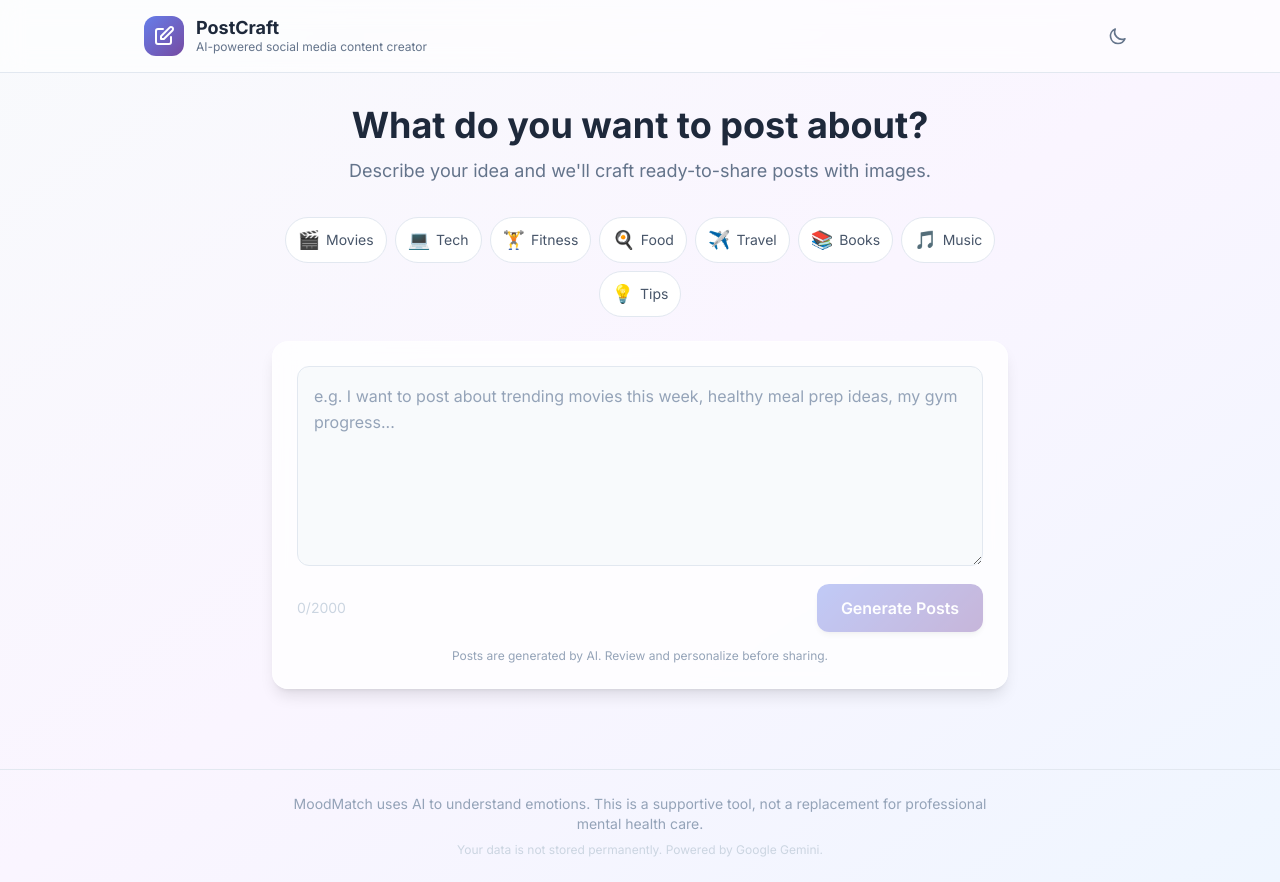
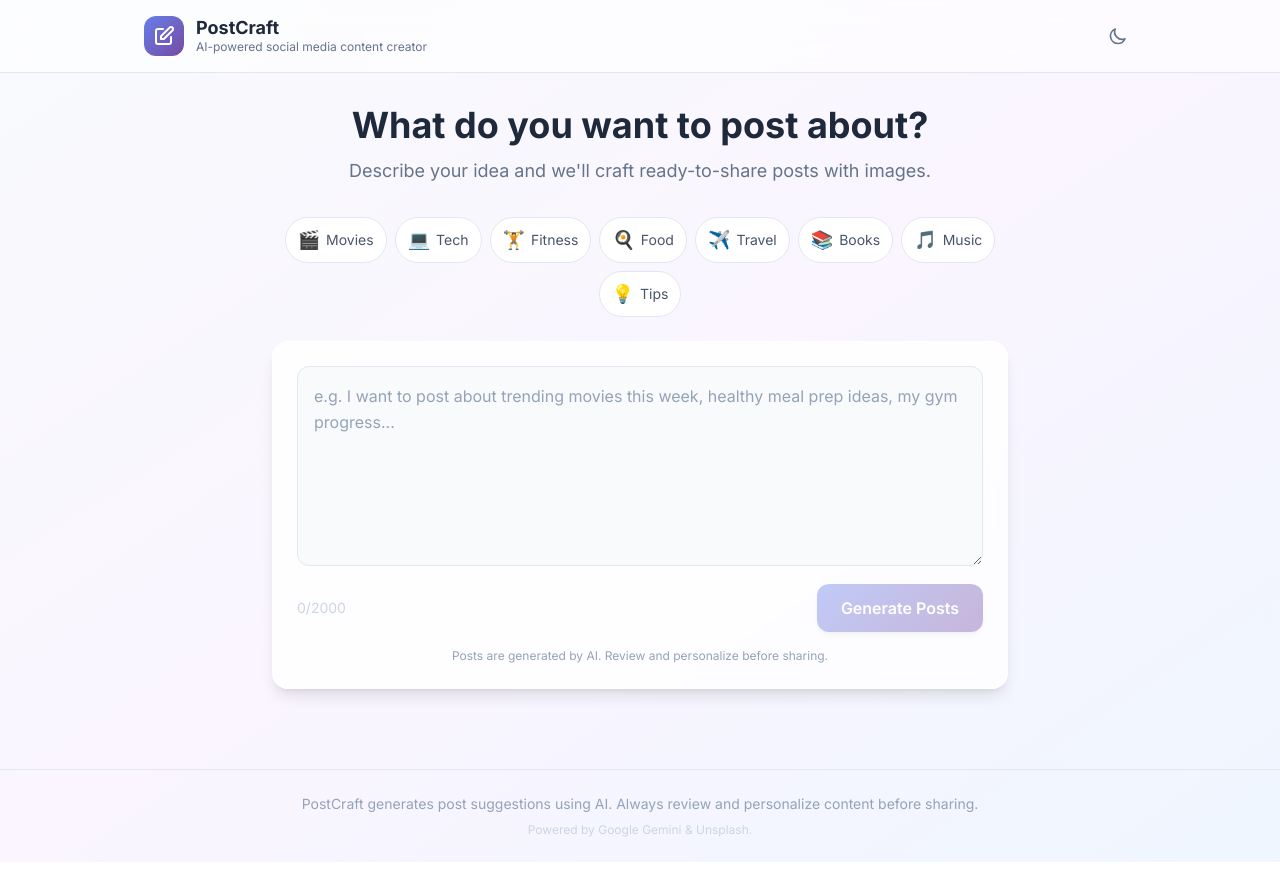
Before and after one commit to Masembe0757/social_post_recommendation, a React (Create React App) app in the folder client/: page / in a window 1280 px wide. Built offline with nearby package versions, Linux system fonts and the light colour scheme; no server answers; the HTML template or start-up script is replaced by a standard one.

Commit message:
Rebrand footer for content creation purpose

```diff
--- a/client/src/components/Footer.js
+++ b/client/src/components/Footer.js
@@ -5,10 +5,10 @@ function Footer() {
     <footer className="border-t border-slate-200 dark:border-slate-700 mt-12 py-6">
       <div className="max-w-3xl mx-auto px-4 text-center">
         <p className="text-sm text-slate-400 dark:text-slate-500">
-          MoodMatch uses AI to understand emotions. This is a supportive tool, not a replacement for professional mental health care.
+          PostCraft generates post suggestions using AI. Always review and personalize content before sharing.
         </p>
         <p className="text-xs text-slate-300 dark:text-slate-600 mt-2">
-          Your data is not stored permanently. Powered by Google Gemini.
+          Powered by Google Gemini &amp; Unsplash.
         </p>
       </div>
     </footer>
```
